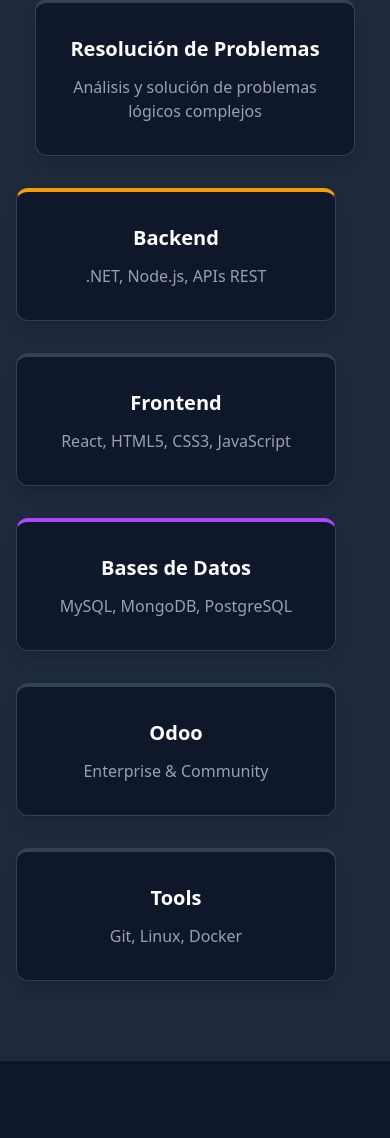
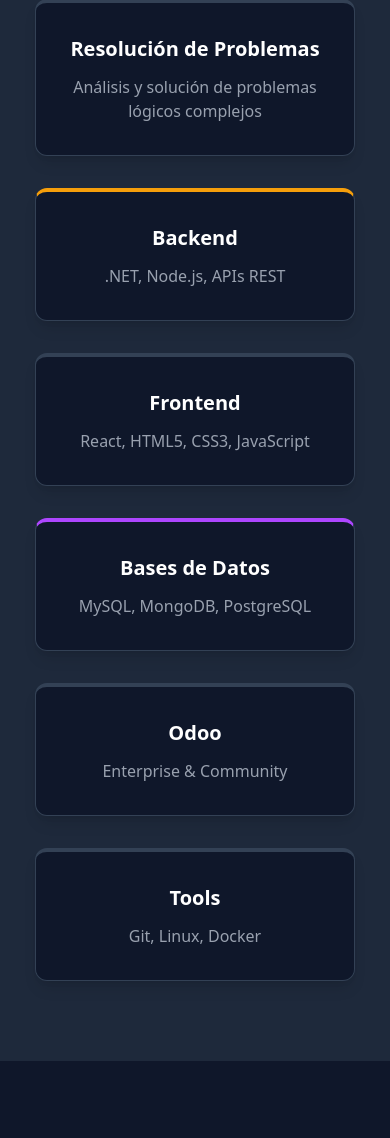
Before and after one commit to DacneR/DacneR.github.io, a plain HTML site: page index.html in a window 390 px wide. Shown: the part 3092-4230 px from the top of the page. Drawn offline with nearby package versions, Linux system fonts and the light colour scheme.

Commit message:
ParcheMargen

```diff
--- a/index.html
+++ b/index.html
@@ -289,6 +289,7 @@
                 </h2>
 
                 <div class="max-w-4xl mx-auto">
+
                     <div class="flex justify-center mb-8">
                         <div class="bg-secondary p-8 rounded-xl shadow-lg border border-border border-t-4 border-t-accent w-full max-w-xs text-center">
                             <h4 class="text-xl font-bold text-white mb-3">Resolución de Problemas</h4>
@@ -296,7 +297,7 @@
                         </div>
                     </div>
 
-                    <div class="flex flex-col md:flex-row justify-center gap-8 mb-8">
+                    <div class="flex flex-col md:flex-row justify-center items-center gap-8 mb-8">
                         <div class="bg-secondary p-8 rounded-xl shadow-lg border border-border border-t-4 border-t-primary w-full max-w-xs text-center">
                             <h4 class="text-xl font-bold text-white mb-3">Backend</h4>
                             <p class="text-gray-400">.NET, Node.js, APIs REST</p>
@@ -307,7 +308,7 @@
                         </div>
                     </div>
 
-                    <div class="flex flex-col md:flex-row justify-center gap-8">
+                    <div class="flex flex-col md:flex-row justify-center items-center gap-8">
                         <div class="bg-secondary p-8 rounded-xl shadow-lg border border-border border-t-4 border-t-purple-500 w-full max-w-xs text-center">
                             <h4 class="text-xl font-bold text-white mb-3">Bases de Datos</h4>
                             <p class="text-gray-400">MySQL, MongoDB, PostgreSQL</p>
@@ -321,6 +322,7 @@
                             <p class="text-gray-400">Git, Linux, Docker</p>
                         </div>
                     </div>
+
                 </div>
             </div>
         </section>
```
